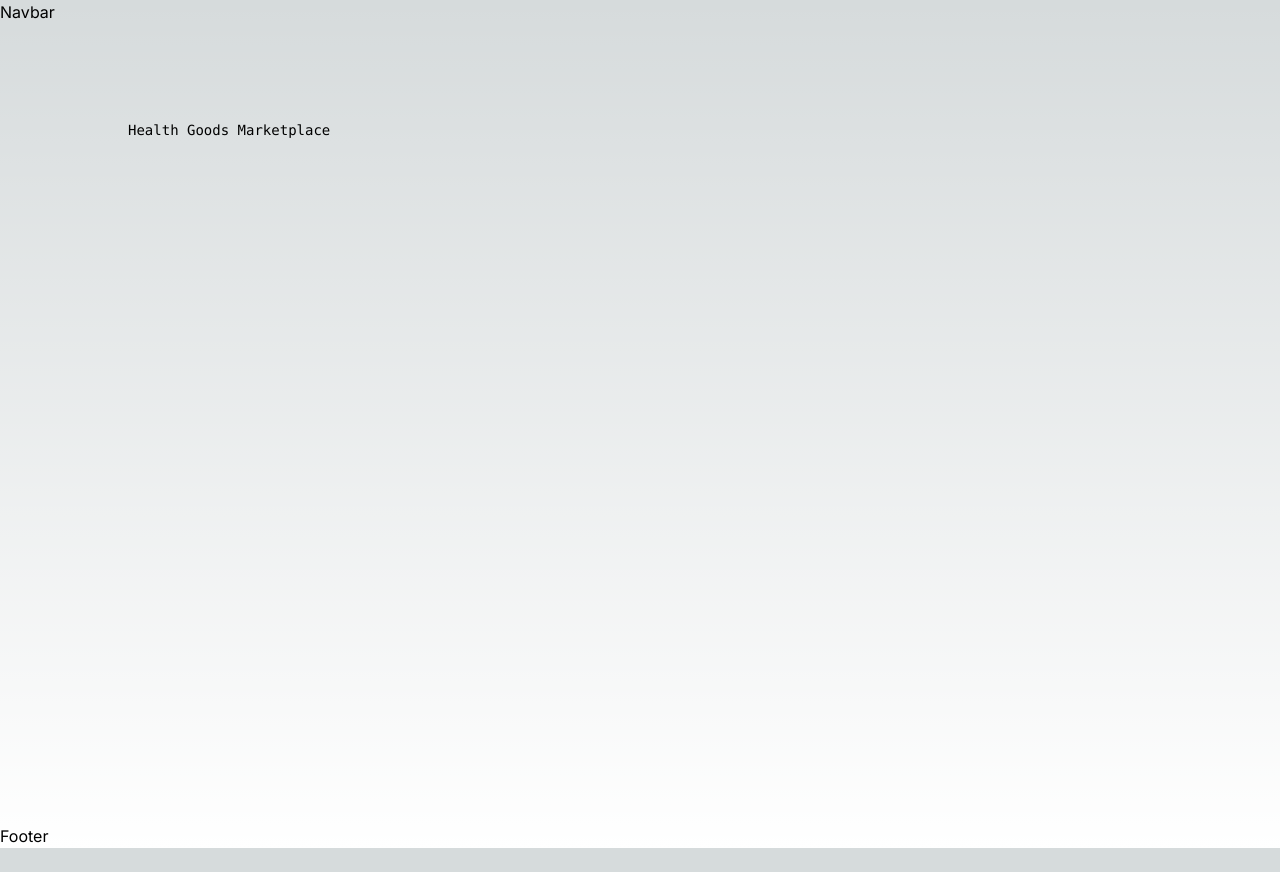
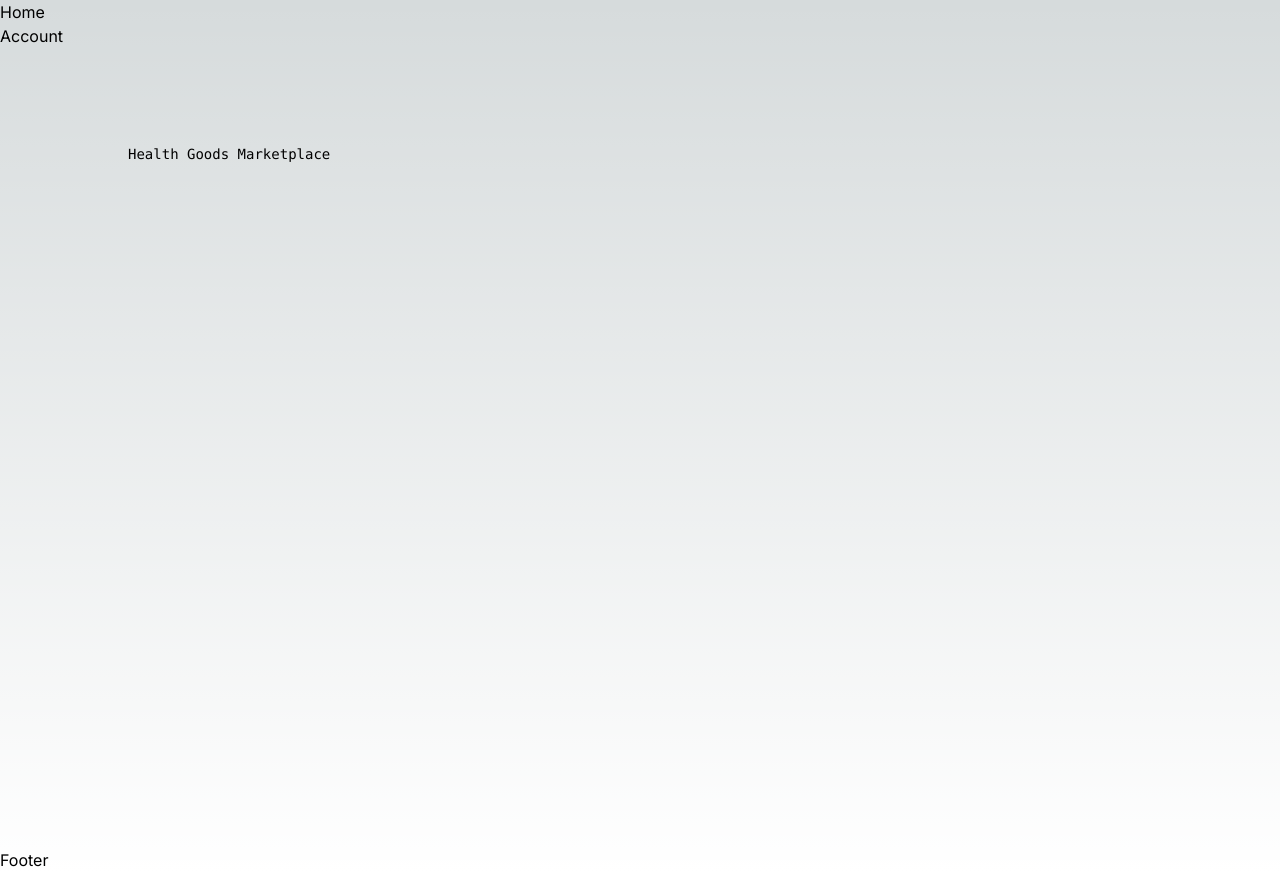
Before and after one commit to Health-Goods/Health-Goods-Marketplace, a Next.js app: page / in a window 1280 px wide. Before the commit the page ends 848 px from the top, so only its background shows below. Built offline with nearby package versions, Linux system fonts and the light colour scheme.

Commit message:
created a components directory, created a navigation directory in components, moved navbar and footer to the navigation directory. Adjusted navbar and footer to wrap children in layout.tsx

```diff
--- /dev/null
+++ b/src/app/components/navigation/navbar/index.tsx
@@ -0,0 +1,27 @@
+import Link from 'next/link';
+
+const Navbar = () => {
+
+    return (
+        <>
+            <div>
+                <div>
+                    <ul>
+                        <li>
+                            <Link href='/'>
+                                <p>Home</p>
+                            </Link>
+                        </li>
+                        <li>
+                            <Link href='/account'>
+                                <p>Account</p>
+                            </Link>
+                        </li>
+                    </ul>
+                </div>
+            </div>
+        </>
+    )
+}
+
+export default Navbar;
--- a/src/app/layout.tsx
+++ b/src/app/layout.tsx
@@ -2,8 +2,8 @@
 import type { Metadata } from 'next'
 import { Inter } from 'next/font/google'
 
-import Navbar from './navbar';
-import Footer from './footer';
+import Navbar from './components/navigation/navbar';
+import Footer from './components/navigation/footer';
 
 const inter = Inter({ subsets: ['latin'] })
 
@@ -19,9 +19,11 @@
 }) {
   return (
     <html lang="en">
-      <Navbar />
-      <body className={inter.className}>{children}</body>
-      <Footer />
+      <body className={inter.className}>
+        <Navbar />
+        {children}
+        <Footer />
+      </body>
     </html>
   )
 }
--- a/src/app/navbar.tsx
+++ /dev/null
@@ -1,9 +0,0 @@
-
-const Navbar = () => {
-
-    return (
-        <h1>Navbar</h1>
-    )
-}
-
-export default Navbar;
```
Also changed, not shown: src/app/components/navigation/footer/index.tsx (renamed from src/app/footer.tsx).
